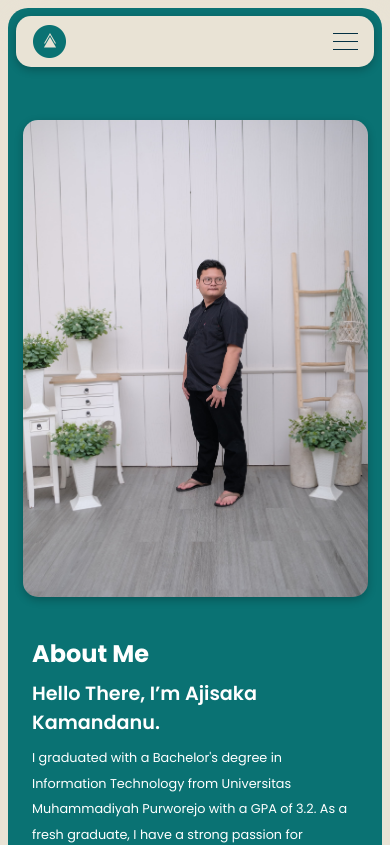
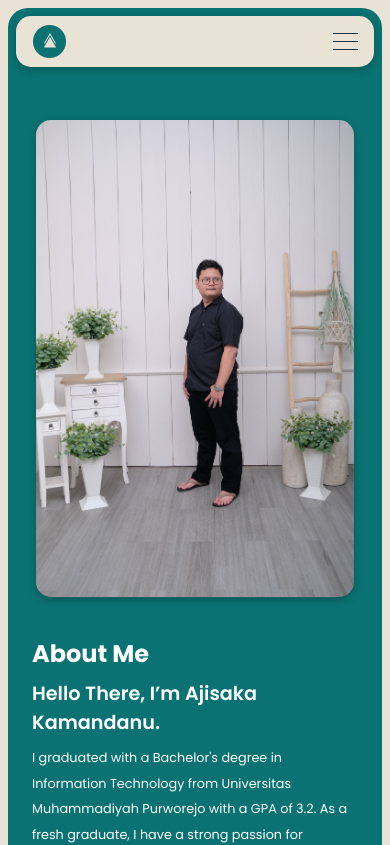
Before and after one commit to thisismeaji/portfolio, a Next.js app: page /about in a window 390 px wide. Shown: the top 845 px of the page. Built offline with nearby package versions, Linux system fonts and the light colour scheme.

Commit message:
fix img about section head  on mobile

```diff
--- a/src/components/section/about/about.module.css
+++ b/src/components/section/about/about.module.css
@@ -15,10 +15,13 @@
 }
 
 .aboutImage img{
+    width: 100%;
+    height: 100%;
     max-width: 345px;
     max-height: 477px;
     border-radius: 15px;
     box-shadow: rgba(0, 0, 0, 0.24) 0px 3px 8px;
+    object-fit: cover;
 }
 
 .aboutText{
```
